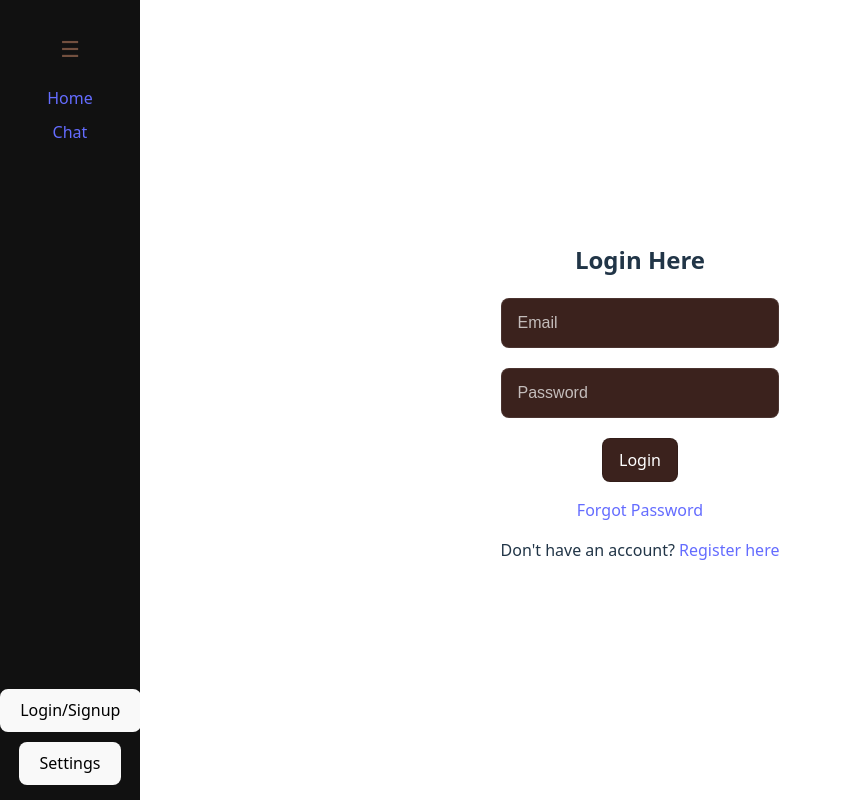
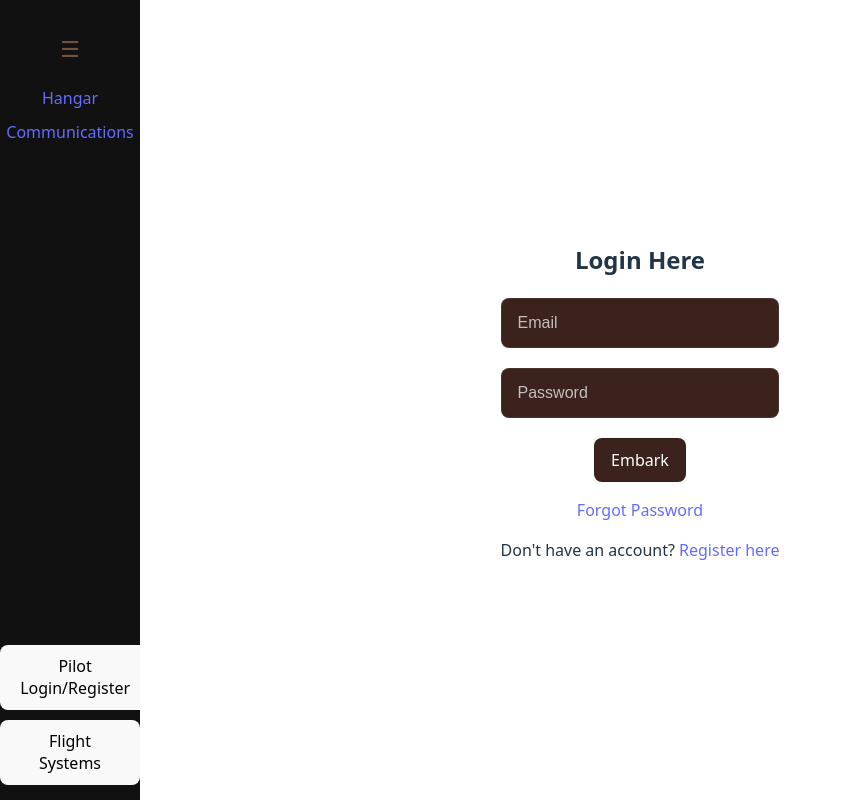
Before and after one commit to oli4406/amelia-earhart-chatbot, a React (Vite) app in the folder FrontEnd/: page /login in a window 1280 px wide. Shown: the whole page, without its empty margins (0-842 px from the left). Built offline with nearby package versions, Linux system fonts and the light colour scheme.

Commit message:
Altered text to be theme specific

```diff
--- a/FrontEnd/src/Login.jsx
+++ b/FrontEnd/src/Login.jsx
@@ -84,7 +84,7 @@ export default function Login() {
                     {error && <p className="error">{error}</p>}
                 </div>
                 <button className="login-button" type="submit" disabled={loading}>
-                    {loading ? 'Signing in…' : 'Login'}
+                    {loading ? 'Performing Pre-Flight Checks…' : 'Embark'}
                 </button>
             </form>
             <p className="forgotpassword-link">
--- a/FrontEnd/src/NavBar.jsx
+++ b/FrontEnd/src/NavBar.jsx
@@ -129,15 +129,15 @@ export default function NavBar() {
             {collapsed ? '☰' : '☰'}
           </button>
           <div className="nav-inner">
-            <Link style={{display:'block',margin: '10px auto'}} to="/">Home</Link>
-            <Link style={{display:'block',margin: '10px auto'}} to="/chat">Chat</Link>
-            {loggedIn && (<Link style={{display:'block',margin: '10px auto'}} to="/history">History</Link>)}
+            <Link style={{display:'block',margin: '10px auto'}} to="/">Hangar</Link>
+            <Link style={{display:'block',margin: '10px auto'}} to="/chat">Communications</Link>
+            {loggedIn && (<Link style={{display:'block',margin: '10px auto'}} to="/history">Flight Log</Link>)}
 
             <div className='navButtons'>
               <button onClick={loggedIn ? handleLogoutClick : handleLoginClick}>
-                   {loggedIn ? 'Log out' : 'Login/Signup'}
+                   {loggedIn ? 'Disembark' : 'Pilot Login/Register'}
               </button>
-              <button onClick={handleSettingsClick}>Settings</button>
+              <button onClick={handleSettingsClick}>Flight Systems</button>
             </div>
           </div>
         </nav>
```
